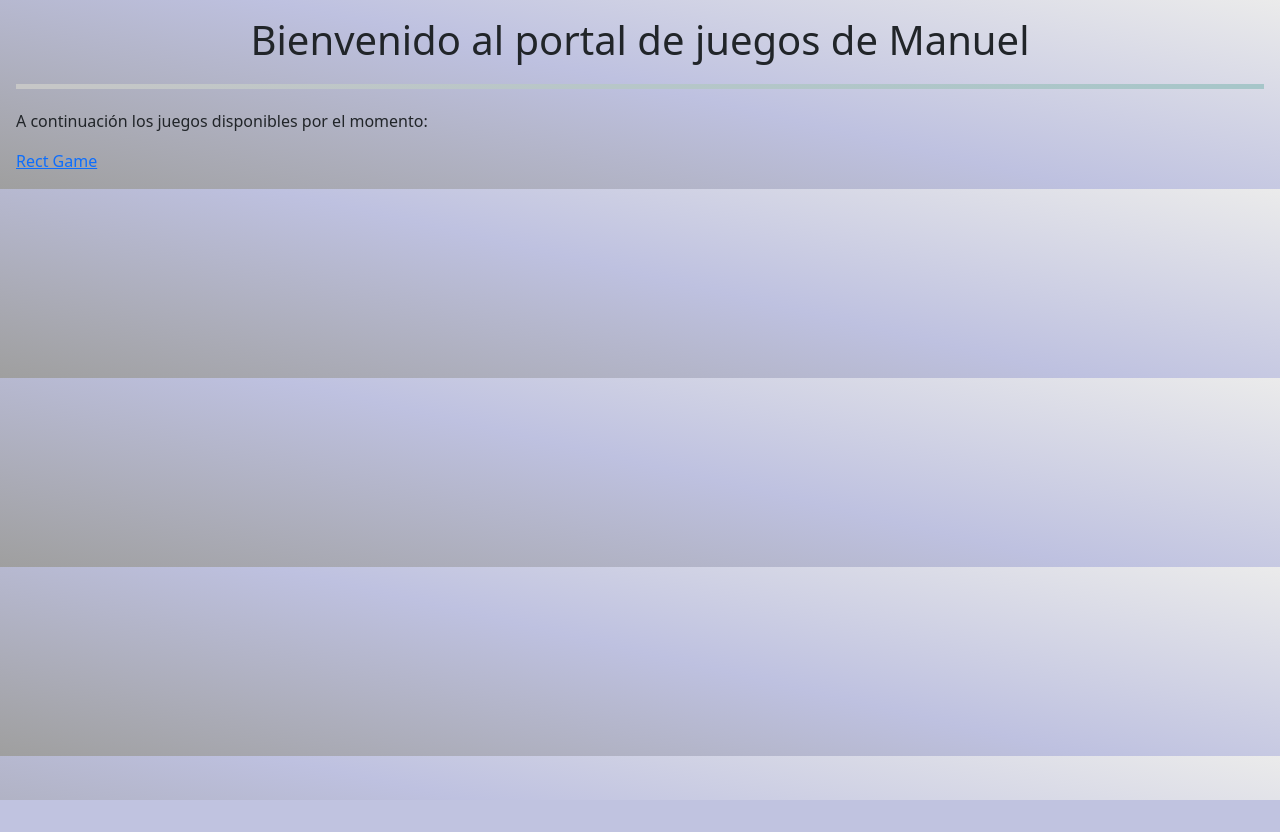
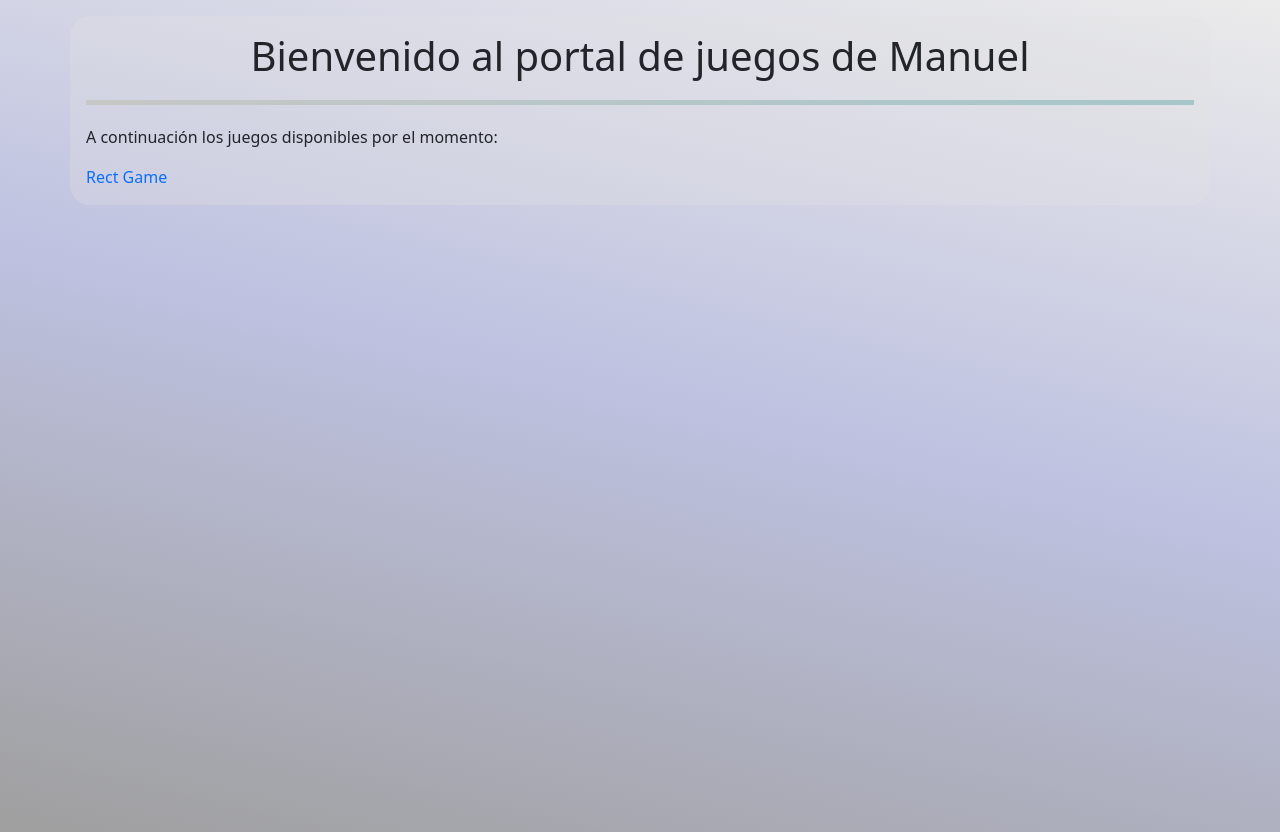
Before and after one commit to zerocool01010/games-portal, a PHP site: page /router.php in a window 1280 px wide. Before the commit the page ends 800 px from the top, so only its background shows below. Run offline with PHP 8.4, Linux system fonts and the light colour scheme.

Commit message:
Corregido estilo css del home

```diff
--- a/css/style.css
+++ b/css/style.css
@@ -1,7 +1,8 @@
 body {
     margin: 1em;
-    background: rgb(159,159,159);
-    background: linear-gradient(13deg, rgba(159,159,159,1) 0%, rgba(190,193,224,1) 52%, rgba(235,235,235,1) 100%);
+    background: linear-gradient(13deg, rgba(159,159,159,1) 0%, rgba(190,193,224,1) 52%, rgba(235,235,235,1) 100%) no-repeat;
+    background-size: cover;
+    min-height: 100vh;
 }
 
 .container {
@@ -46,7 +47,16 @@ input, select {
     border-radius: 3px;
     height: 2em;
     outline: none;
-    margin: 0px 7px 0px 0px;
+    margin: 2px 7px 2px 0px;
+}
+
+a {
+    text-decoration: none;
+}
+
+a:hover {
+    transition: color .5;
+    color: rgb(53, 146, 115)
 }
 
 .canvas{
--- a/templates/home.tpl
+++ b/templates/home.tpl
@@ -1,6 +1,7 @@
 {include file="header.tpl"}
-<h1>Bienvenido al portal de juegos de Manuel</h1>
-<div>
+<div class="container">
+    <h1>Bienvenido al portal de juegos de Manuel</h1>
     <p>A continuación los juegos disponibles por el momento:</p>
     <a href="rect">Rect Game</a>
+</div>
 {include file="footer.tpl"}
```
